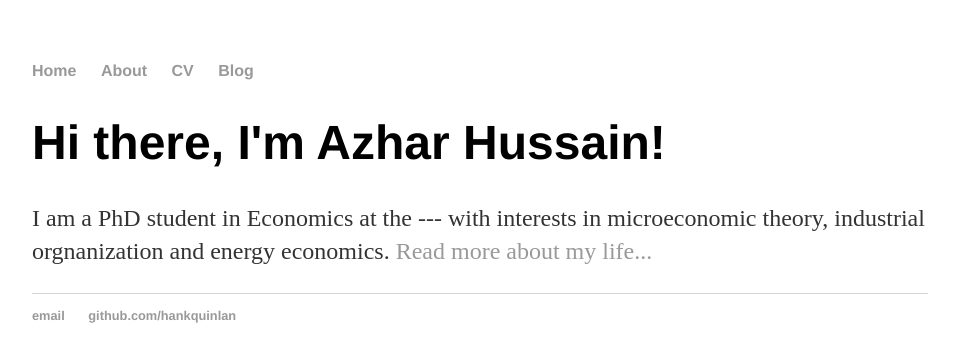
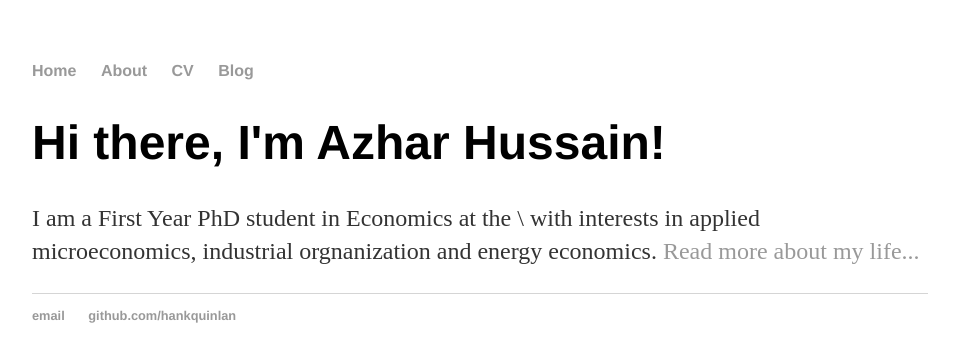
Before and after one commit to azharhsain/azharhsain.github.io, a Jekyll site: the page built from index.html, in a window 1280 px wide. Shown: the top 362 px of the page, without its empty margins (160-1116 px from the left). Built offline with Jekyll 4.4.1, drawn with Linux system fonts in a browser that asks for light colours.

Commit message:
Changed index

```diff
--- a/index.html
+++ b/index.html
@@ -5,5 +5,5 @@
 
 		<div class="blurb">
 			<h1>Hi there, I'm Azhar Hussain!</h1>
-			<p>I am a PhD student in Economics at the --- with interests in microeconomic theory, industrial orgnanization and energy economics. <a href="/about">Read more about my life...</a></p>
+			<p>I am a First Year PhD student in Economics at the \<university\> with interests in applied microeconomics, industrial orgnanization and energy economics. <a href="/about">Read more about my life...</a></p>
 		</div>
```
